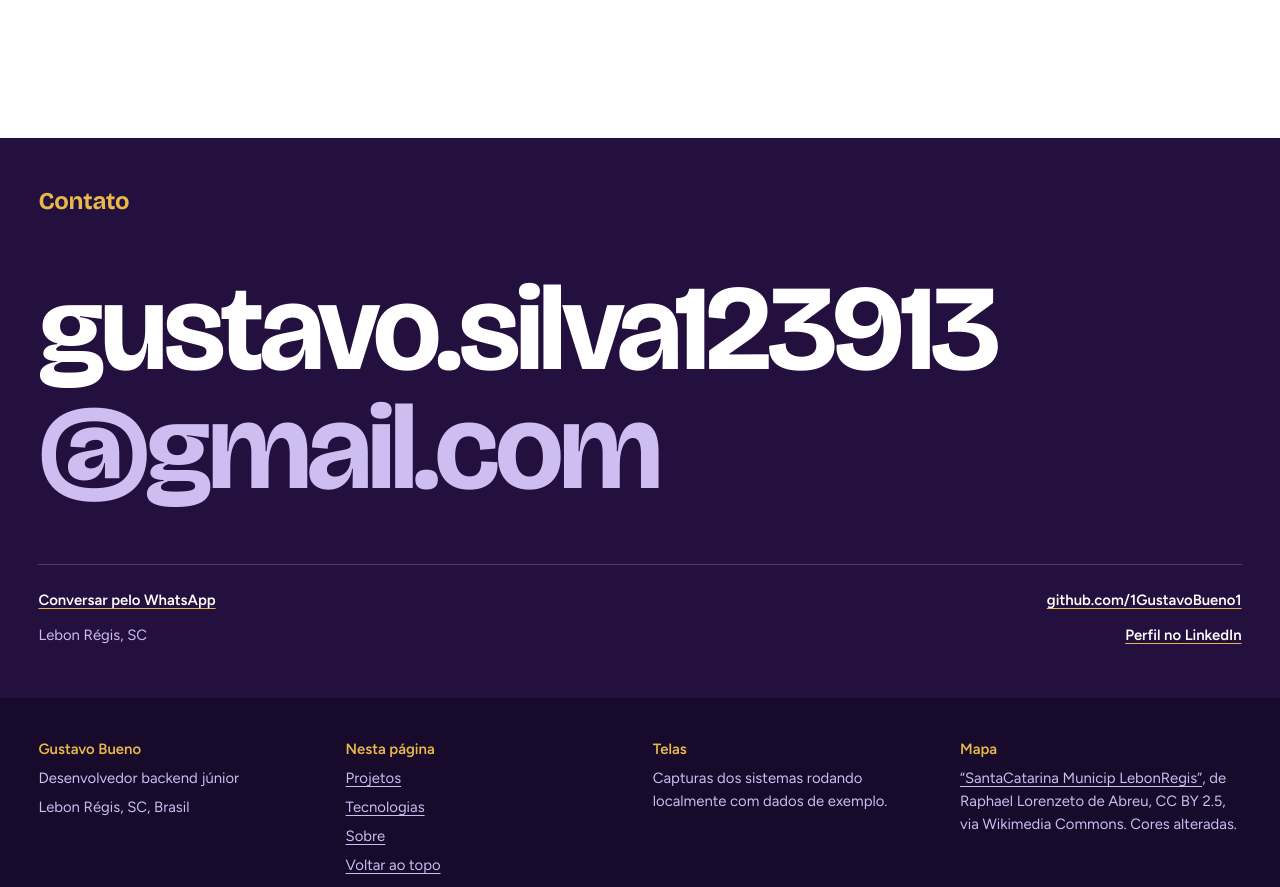
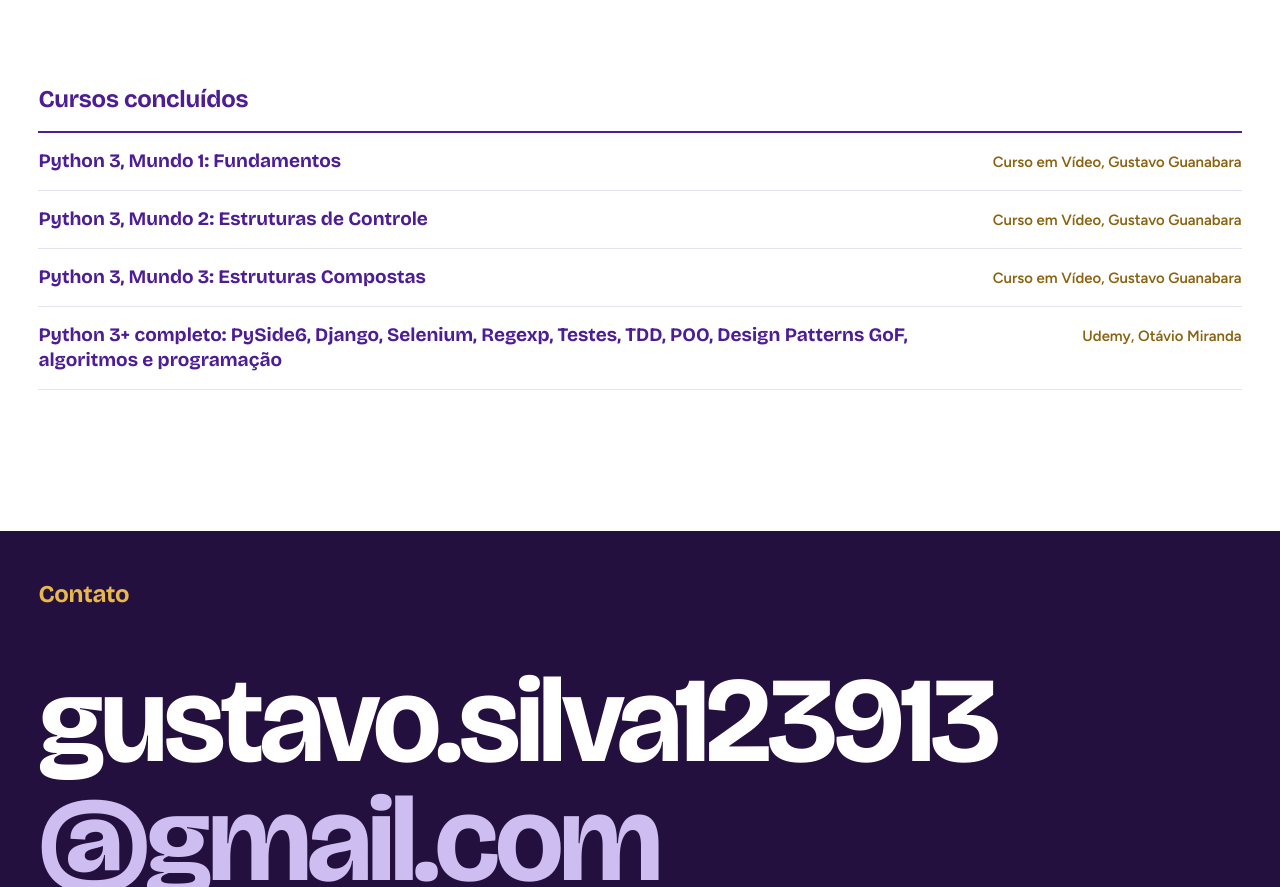
Before and after one commit to 1GustavoBueno1/Portfolio, a plain HTML site: page index.html in a window 1280 px wide. Shown: the part 11050-11937 px from the top of the page. Drawn offline with nearby package versions, Linux system fonts and the light colour scheme.

Commit message:
Adiciona a lista de cursos concluídos na seção Sobre
- Python 3, Mundos 1, 2 e 3 (Curso em Vídeo, Gustavo Guanabara)
- Python 3+ completo (Udemy, Otávio Miranda)

Co-Authored-By: Claude Opus 5.5 <noreply@anthropic.com>

```diff
--- a/index.html
+++ b/index.html
@@ -462,6 +462,28 @@ for indice in range(1, 43):
             </dl>
           </div>
         </div>
+
+        <div class="cursos" id="cursos">
+          <h3 class="cursos__titulo" data-revelar>Cursos concluídos</h3>
+          <ul class="cursos__lista" data-revelar>
+            <li>
+              <span class="cursos__nome">Python 3, Mundo 1: Fundamentos</span>
+              <span class="cursos__origem">Curso em Vídeo, Gustavo Guanabara</span>
+            </li>
+            <li>
+              <span class="cursos__nome">Python 3, Mundo 2: Estruturas de Controle</span>
+              <span class="cursos__origem">Curso em Vídeo, Gustavo Guanabara</span>
+            </li>
+            <li>
+              <span class="cursos__nome">Python 3, Mundo 3: Estruturas Compostas</span>
+              <span class="cursos__origem">Curso em Vídeo, Gustavo Guanabara</span>
+            </li>
+            <li>
+              <span class="cursos__nome">Python 3+ completo: PySide6, Django, Selenium, Regexp, Testes, TDD, POO, Design Patterns GoF, algoritmos e programação</span>
+              <span class="cursos__origem">Udemy, Otávio Miranda</span>
+            </li>
+          </ul>
+        </div>
       </div>
     </section>
 
--- a/style.css
+++ b/style.css
@@ -1021,6 +1021,54 @@ figcaption {
   font-weight: 600;
 }
 
+/* --------------------------------------------------------------- cursos */
+
+.cursos {
+  margin-top: clamp(3.5rem, 7vw, 6rem);
+}
+
+.cursos__titulo {
+  font-size: var(--t-lead);
+  letter-spacing: -0.01em;
+}
+
+.cursos__lista {
+  margin-top: 1.25rem;
+  border-top: 2px solid var(--roxo);
+}
+
+.cursos__lista li {
+  display: grid;
+  gap: 0.25rem 2rem;
+  padding-block: 1rem;
+  border-bottom: 1px solid var(--linha);
+}
+
+.cursos__nome {
+  color: var(--roxo);
+  font-family: var(--fonte-titulo);
+  font-size: var(--t-corpo);
+  font-weight: 700;
+  line-height: 1.3;
+}
+
+.cursos__origem {
+  color: var(--ouro-texto);
+  font-size: var(--t-pequeno);
+  font-weight: 600;
+}
+
+@media (min-width: 45rem) {
+  .cursos__lista li {
+    grid-template-columns: minmax(0, 1fr) 16rem;
+    align-items: baseline;
+  }
+
+  .cursos__origem {
+    text-align: right;
+  }
+}
+
 /* -------------------------------------------------------------- contato */
 
 .contato {
```
